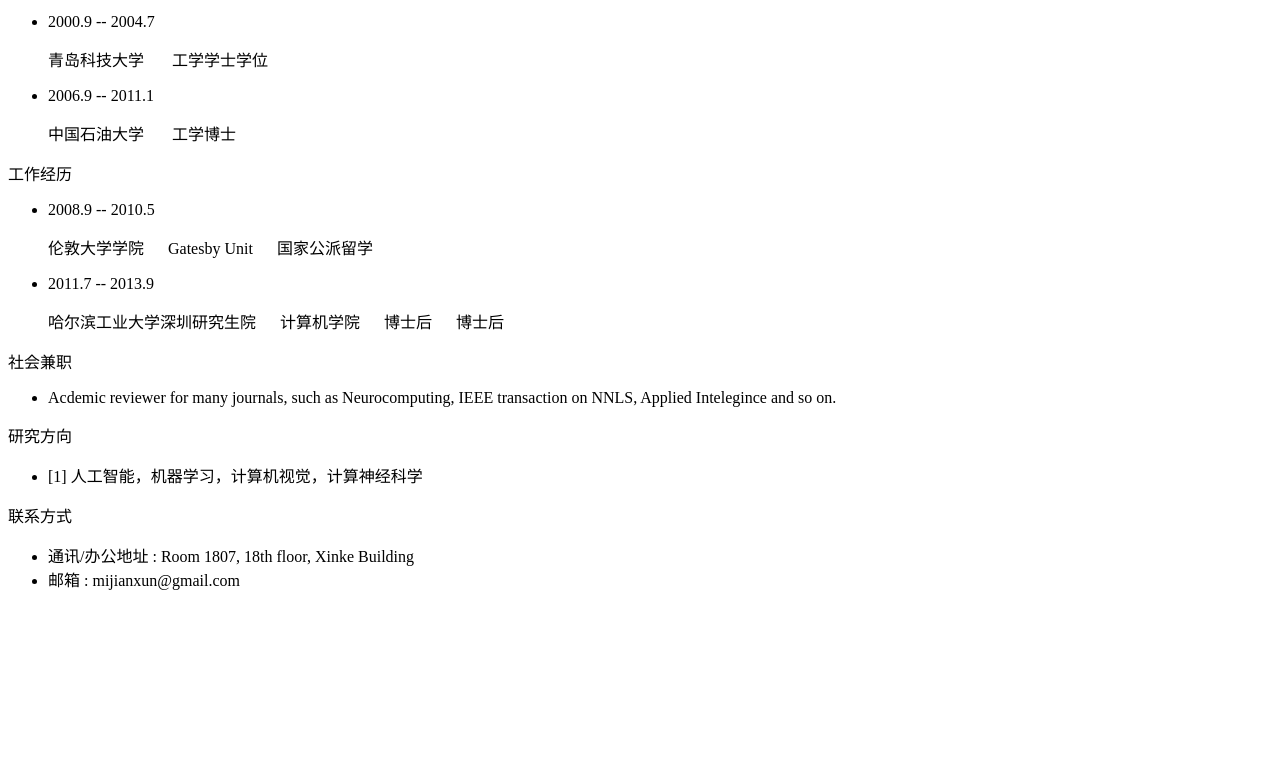
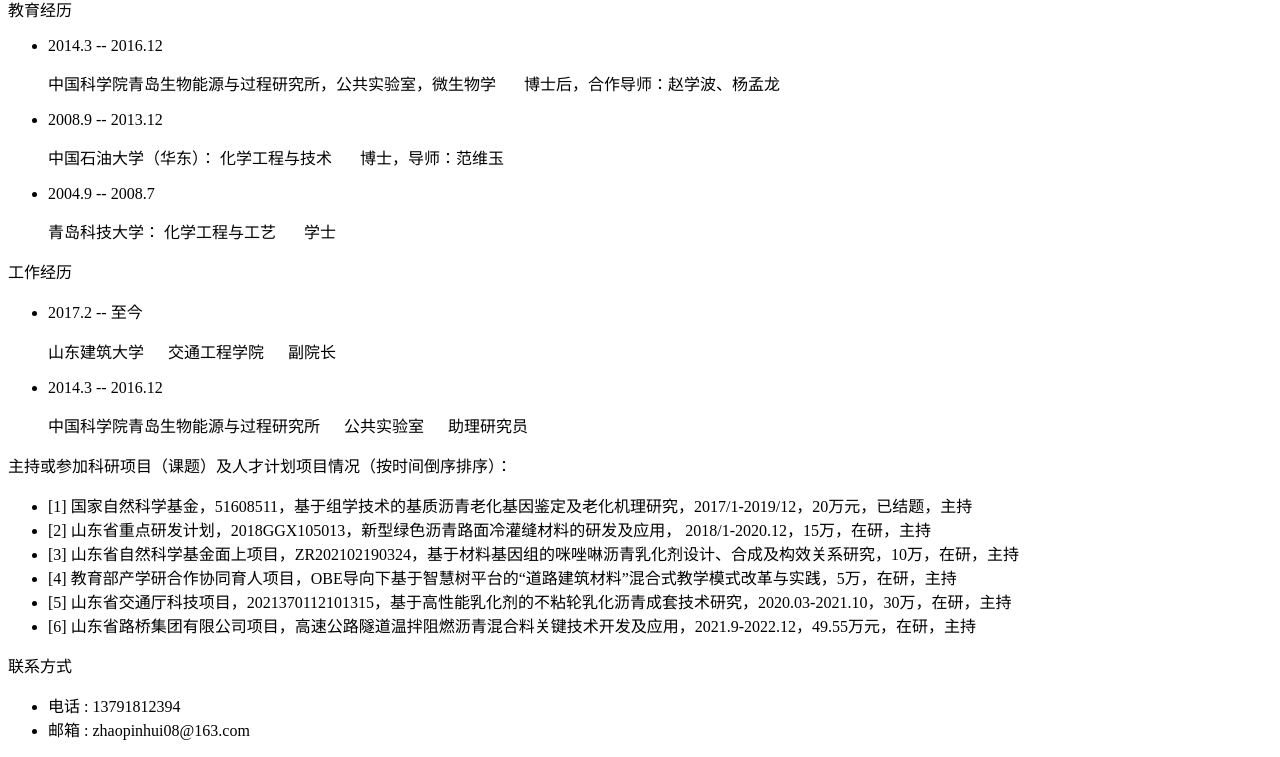
Before and after one commit to Zphsdjz/Zphsdjz.github.io, a plain HTML site: page index.html in a window 1280 px wide. Shown: the part 428-1185 px from the top of the page. Before the commit the page ends 1035 px from the top, so only its background shows below. Drawn offline with Linux system fonts and the light colour scheme; a script that the page names is missing.

Commit message:
Update index.html

```diff
--- a/index.html
+++ b/index.html
@@ -18,13 +18,12 @@
 )
 <script> var _tsites_com_view_mode_type_=8;</script>
 
-<p>的个人主页 http://faculty.cqupt.edu.cn/mijx/zh_CN/index.htm<script> var _tsites_com_view_mode_type_=8;</script>
-</p>
 </li><li>
     &nbsp;&nbsp;副教授
     &nbsp;&nbsp;硕士生导师
 </li>
- <li><span>主要任职：</span>Vice director of Chongqing Key Laboratory of Image cognition</li><!--主要任职-->
+ <li><span>主要研究方向：长期从事沥青材料开发、沥青材料基因组学、分子模拟、沥青路面养护材料、沥青基微纳米碳材料等方面的研究工作。在特种沥青材料、改性沥青材料、乳化沥青材料、沥青路面冷补材料研发，沥青乳化剂、温拌剂、再生剂等功能性助剂研发，沥青材料基因组学，沥青碳材料研发等方面开展了系统的研究工作，积累了丰富的经验。近年来，主持国家自然科学基金青年科学基金项目1项、山东省重点研发计划性项目1项、山东省自然科学基金面上项目1项、青岛市博士后基金1项、国家重点实验室开放基金2项、山东省交通运输厅项目1项、山东省工业和信息化厅项目1项，承担中石油、中海油、山东高速、齐鲁交通、烟台市公路事业发展中心等企事业单位委托项目6项，骨干参与课题10余项，积累了丰富工程实践经验。
+</li><!--主要任职-->
 
 
 <script> var _tsites_com_view_mode_type_=8;</script>
@@ -35,39 +34,7 @@
 
 
 </ul>
-<div class="mom"></div></div></div>
-<div class="PersonalIntroductionMore">
-<div><a href="javascript:void(0)" onclick="showDiv(this)" ss="1"><img id="change_img_k_1" src="/_ts/chmb3/images/Personal6.gif"><img id="change_img_k_2" src="/_ts/chmb3/images/Personal7.gif" style="display:none"></a></div>
-<div id="selshow" style="display: none">
-<div class="PersonalContent">
-<ul>
-<!--性别-->
-<li><span>性别：</span>男</li>
-<!--出生年月-->
-<!--毕业院校-->
-<li><span>毕业院校：</span>University of Science and Technology of China</li>
-<!--学历-->
-<li><span>学历：</span>博士研究生毕业</li>
-<!--学位-->
-<li><span>学位：</span>工学博士</li>
-<!--在职信息-->
-<li><span>在职信息：</span>在职</li>
-<!--所在单位-->交通工程学院</li>
-<!--入职时间-->
-<!--所属院系-->
-<!--职务-->
-<!--
--->
-<!--学科-->
 
-<!--办公地点-->
-<li><span>办公地点：</span>。。。。<br>Xinke Building 18th floor 1807room</li>
-<!--联系方式-->
-<li><span>联系电话：</span>mijianxun at gmail.com
-mijx  at cqupt.edu.cn</li>
-<!--email-->
-
-</ul><script> var _tsites_com_view_mode_type_=8;</script>
 
 <div class="mom"></div>
 </div>
@@ -81,25 +48,37 @@ mijx  at cqupt.edu.cn</li>
   <div class="CurrencyBit">教育经历</div>
   <div class="EducationExperience">
     <ul>
-      <li>
-        2000.9&nbsp;--
-        2004.7
+	<li>
+        2014.3&nbsp;--
+        2016.12
         <p>
-          青岛科技大学
+          中国科学院青岛生物能源与过程研究所，公共实验室，微生物学
           <span class="lxxfenge" style="padding:0px;color:#fff;">&nbsp;&nbsp;&nbsp;&nbsp;</span>
 
-          &nbsp;工学学士学位
+          &nbsp;博士后，合作导师：赵学波、杨孟龙
 
 
       </p></li>
       <li>
-        2006.9&nbsp;--
-        2011.1
+        2008.9&nbsp;--
+        2013.12
         <p>
-          中国石油大学
+           中国石油大学（华东）： 化学工程与技术
           <span class="lxxfenge" style="padding:0px;color:#fff;">&nbsp;&nbsp;&nbsp;&nbsp;</span>
 
-          &nbsp;工学博士
+          &nbsp;博士，导师：范维玉
+
+
+
+      </p></li>
+      <li>
+        2004.9&nbsp;--
+        2008.7
+        <p>
+          青岛科技大学： 化学工程与工艺
+          <span class="lxxfenge" style="padding:0px;color:#fff;">&nbsp;&nbsp;&nbsp;&nbsp;</span>
+
+          &nbsp;学士
 
 
       </p></li>
@@ -111,51 +90,45 @@ mijx  at cqupt.edu.cn</li>
 <div class="EducationExperience">
         <ul>
           <li>
-2008.9&nbsp;--
-2010.5
+2017.2&nbsp;--
+至今
 <p>
-				伦敦大学学院
+				山东建筑大学
 	          		<span class="lxxfenge" style="padding:0px;color:#fff;">&nbsp;&nbsp;&nbsp;&nbsp;</span>
-				Gatesby Unit
+				交通工程学院
 	          		<span class="lxxfenge" style="padding:0px;color:#fff;">&nbsp;&nbsp;&nbsp;&nbsp;</span>
-				国家公派留学
+				副院长
 </p>
 </li>
           <li>
-2011.7&nbsp;--
-2013.9
+2014.3&nbsp;--
+2016.12
 <p>
-				哈尔滨工业大学深圳研究生院
+				中国科学院青岛生物能源与过程研究所
 	          		<span class="lxxfenge" style="padding:0px;color:#fff;">&nbsp;&nbsp;&nbsp;&nbsp;</span>
-				计算机学院
+				公共实验室
 	          		<span class="lxxfenge" style="padding:0px;color:#fff;">&nbsp;&nbsp;&nbsp;&nbsp;</span>
-				博士后
-	          		<span class="lxxfenge" style="padding:0px;color:#fff;">&nbsp;&nbsp;&nbsp;&nbsp;</span>
-				博士后
+				助理研究员
+
 </p>
 </li>
 
         </ul>
       </div>
 </div>
-<div class="CurrencyBox">
-<div class="CurrencyBit">社会兼职</div>
-<div class="EducationExperience">
-        <ul>
-          <li>
 
-  <p>Acdemic reviewer for many journals, such as Neurocomputing, IEEE transaction on NNLS, Applied Intelegince and so on. </p>
-</li>
-</ul>
-</div>
-</div>
 
 <div class="CurrencyBox">
-<div class="CurrencyBit">研究方向</div>
+<div class="CurrencyBit">主持或参加科研项目（课题）及人才计划项目情况（按时间倒序排序）：</div>
 <div class="EducationExperience">
         <ul>
 
-          <li>[1] 人工智能，机器学习，计算机视觉，计算神经科学</li>
+          <li>[1] 国家自然科学基金，51608511，基于组学技术的基质沥青老化基因鉴定及老化机理研究，2017/1-2019/12，20万元，已结题，主持</li>
+	 <li>[2] 山东省重点研发计划，2018GGX105013，新型绿色沥青路面冷灌缝材料的研发及应用， 2018/1-2020.12，15万，在研，主持</li>
+		 <li>[3] 山东省自然科学基金面上项目，ZR202102190324，基于材料基因组的咪唑啉沥青乳化剂设计、合成及构效关系研究，10万，在研，主持</li>
+		 <li>[4] 教育部产学研合作协同育人项目，OBE导向下基于智慧树平台的“道路建筑材料”混合式教学模式改革与实践，5万，在研，主持</li>
+		 <li>[5] 山东省交通厅科技项目，2021370112101315，基于高性能乳化剂的不粘轮乳化沥青成套技术研究，2020.03-2021.10，30万，在研，主持</li>
+		 <li>[6] 山东省路桥集团有限公司项目，高速公路隧道温拌阻燃沥青混合料关键技术开发及应用，2021.9-2022.12，49.55万元，在研，主持</li>
 
         </ul>
 </div>
@@ -165,8 +138,8 @@ mijx  at cqupt.edu.cn</li>
 <div class="CurrencyBit">联系方式</div>
 <div class="EducationExperience">
         <ul>
-          <li> 通讯/办公地址 : Room 1807, 18th floor, Xinke Building</li>
-          <li> 邮箱 : mijianxun@gmail.com</li>
+          <li> 电话 : 13791812394</li>
+          <li> 邮箱 : zhaopinhui08@163.com</li>
         </ul>
 </div>
 </div>
```
